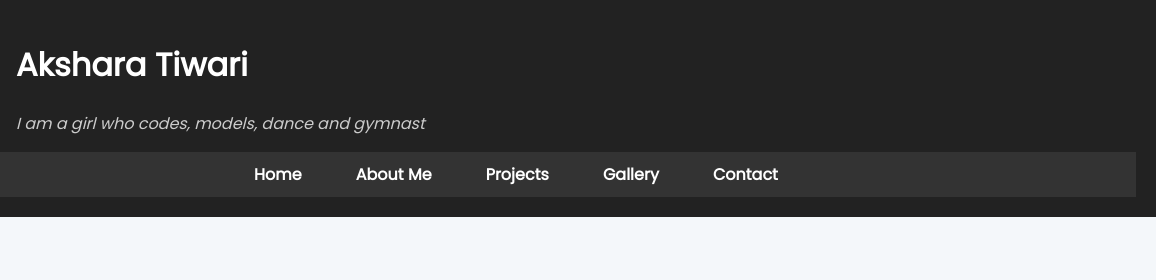
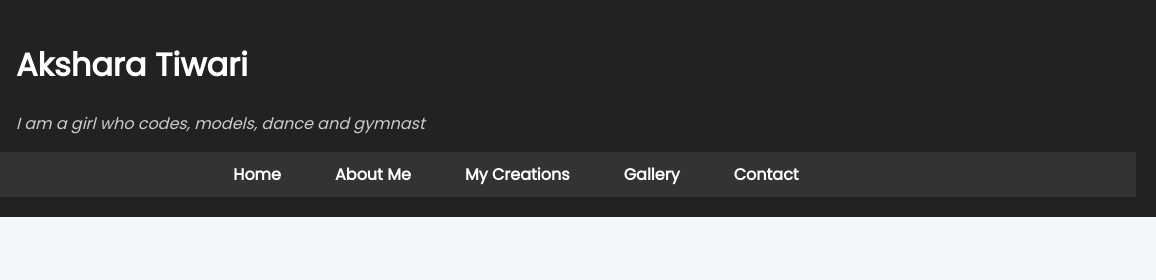
Before and after one commit to akshara2016/portfoliowebsite, a plain HTML site: page index.html in a window 1280 px wide. Shown: the top 280 px of the page, 124-1280 px from the left. Drawn offline with Linux system fonts and the light colour scheme.

Commit message:
nav changes
nav changes

```diff
--- a/index.html
+++ b/index.html
@@ -21,7 +21,7 @@
         <ul class="nav-links">
             <li><a href="#home">Home</a></li>
             <li><a href="#home">About Me</a></li>
-            <li><a href="#projects">Projects</a></li>
+            <li><a href="#youtube">My Creations</a></li>
             <li><a href="#gallery">Gallery</a></li>
             <li><a href="#contact">Contact</a></li>
         </ul>
```
